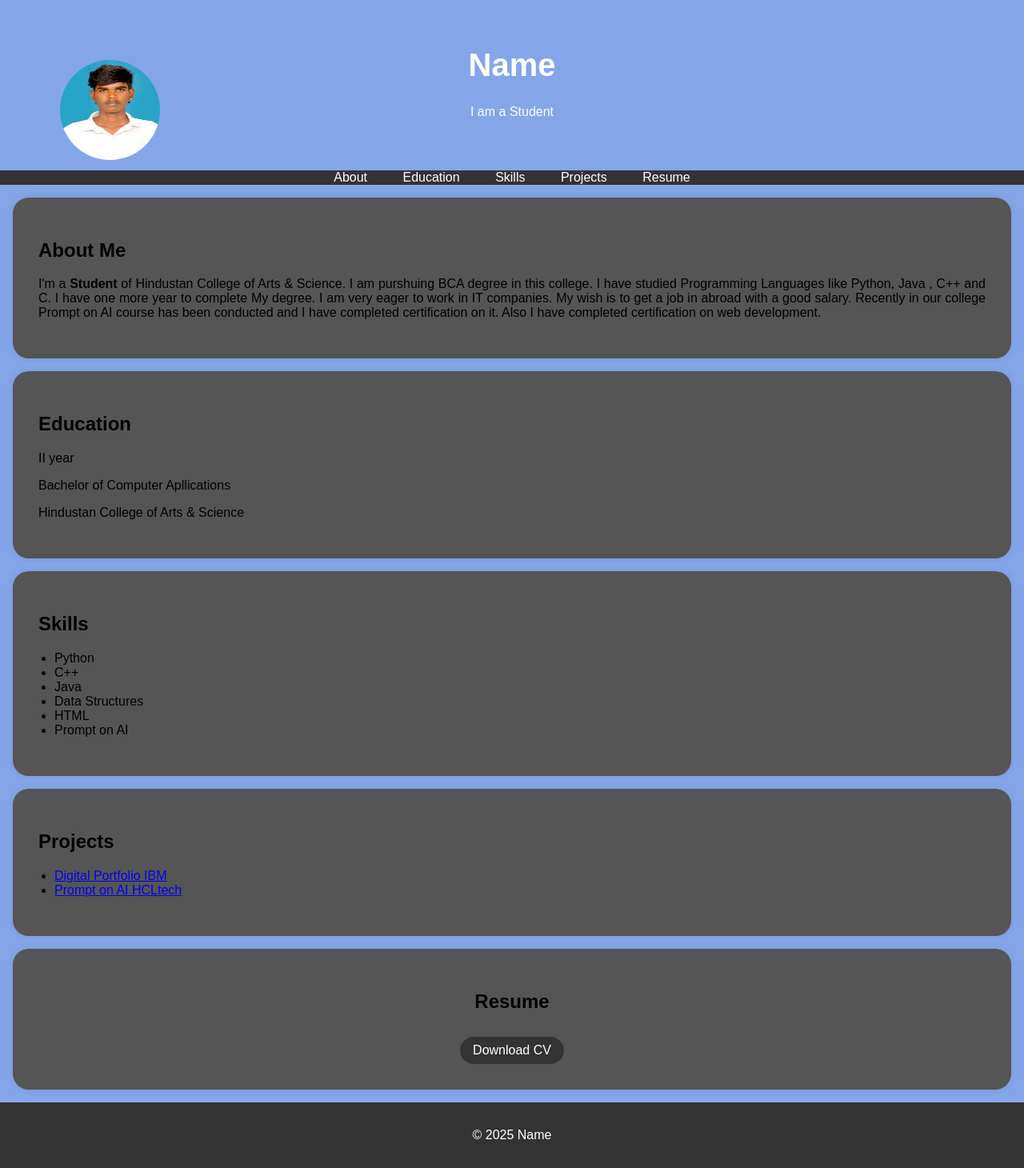
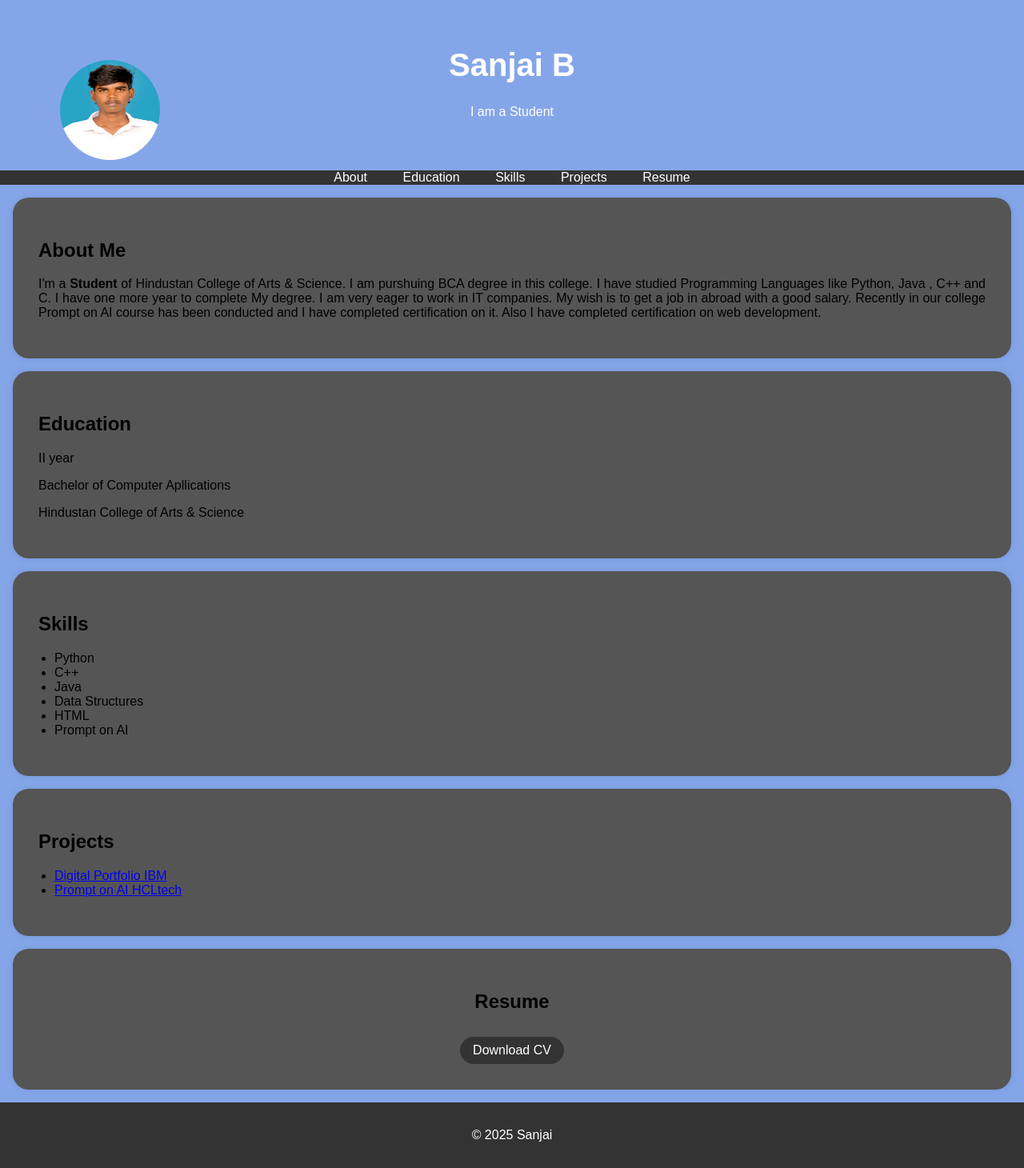
Before and after one commit to sanjai1107/Digital-portfolio, a plain HTML site: page index.html in a window 1280 px wide. Shown: the whole page at 80% size. Drawn offline with Linux system fonts and the light colour scheme.

Commit message:
index.html

```diff
--- a/index.html
+++ b/index.html
@@ -94,7 +94,7 @@
     <header>
         <div class="header-content">
             <img src="image.jpg" alt="Your Profile Picture" class="profile-picture">
-            <h1>Name</h1>
+            <h1>Sanjai B</h1>
             <p>I am a Student</p>
         </div>
     </header>
@@ -169,7 +169,7 @@
     </section>
 
     <footer>
-        <p>&copy; 2025 Name</p>
+        <p>&copy; 2025 Sanjai</p>
     </footer>
 
     <script>
```
